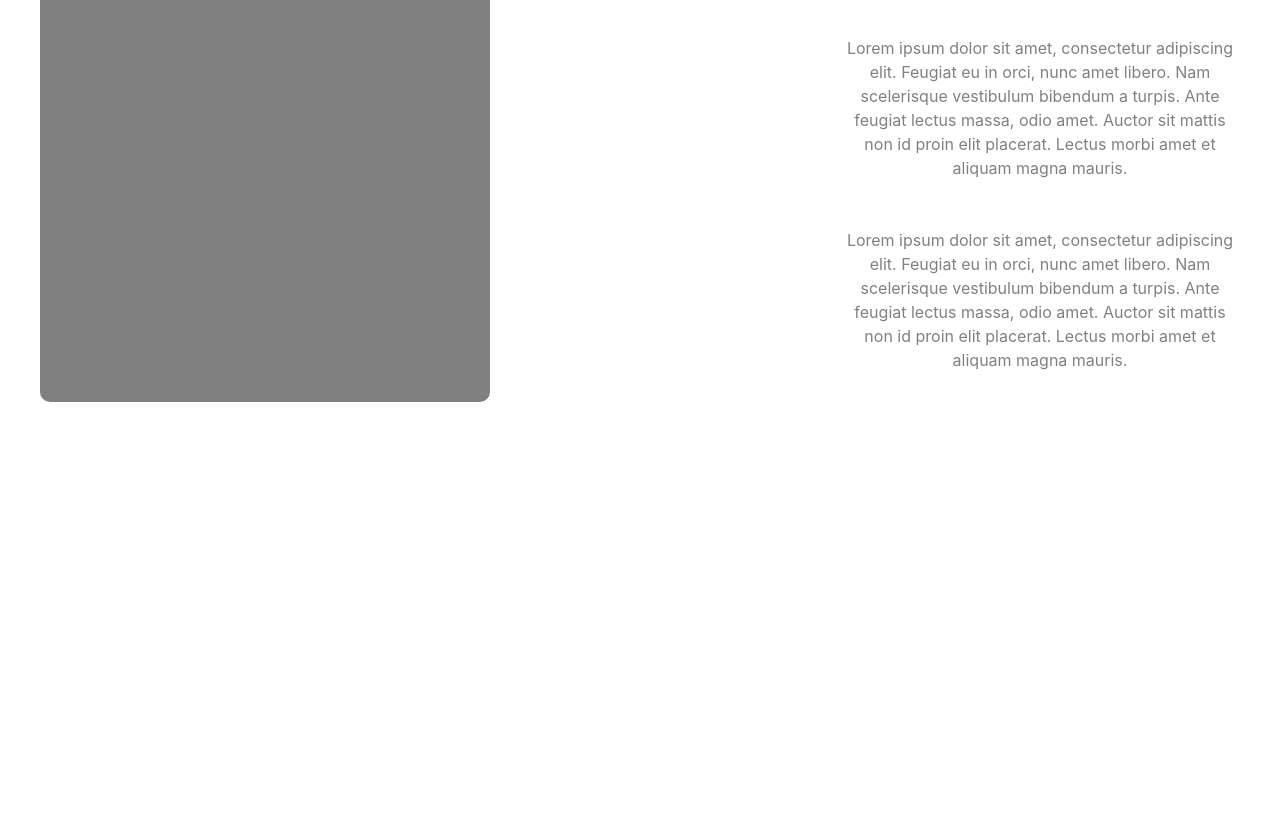
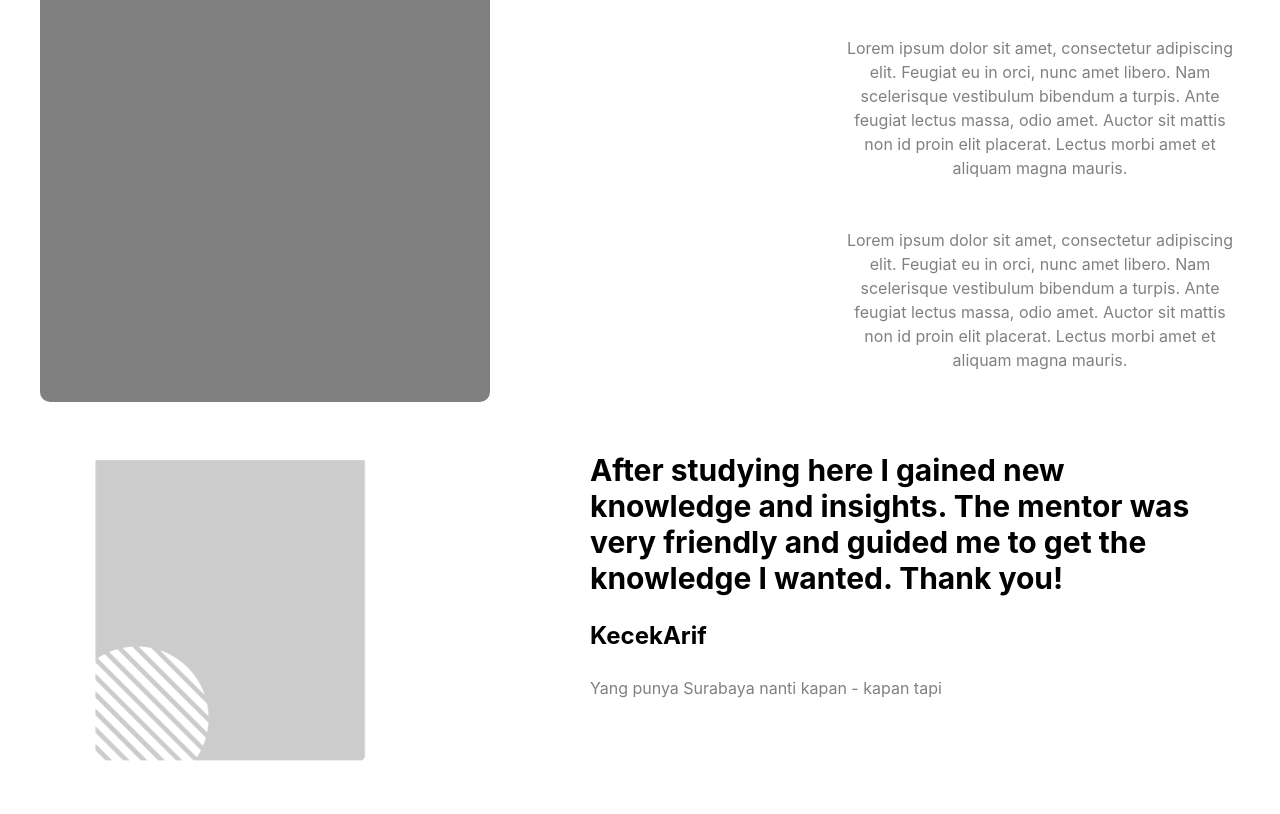
Before and after one commit to boewmuhammad20-sys/hamakasa, a website: page boew.html in a window 1280 px wide. Shown: the part 2914-3728 px from the top of the page. Before the commit the page ends 3316 px from the top, so only its background shows below. Drawn offline with nearby package versions, Linux system fonts and the light colour scheme; files that its build step writes are made by us from their sources.

Commit message:
sectore6 by boew

```diff
--- a/boew.html
+++ b/boew.html
@@ -366,6 +366,17 @@
         </div>
     </div>
 
+    <div class="max-w-[1200px] m-auto">
+        <div class="lg:flex lg:justify-between p-[50px]">
+
+            <img class="rounded-2xl" src="./src/image.png" alt="">
+            <div>
+                <h2 class="font-bold lg:w-[600px] text-3xl">After studying here I gained new knowledge and insights. The mentor was very friendly and guided me to get the knowledge I wanted. Thank you!</h2><br>
+                <h3 class="font-bold text-2xl">KecekArif</h3><br>
+                <p class="text-[grey]">Yang punya Surabaya nanti kapan - kapan tapi</p>
+            </div>
+        </div>
+
 
 </body>
 </html>
```
